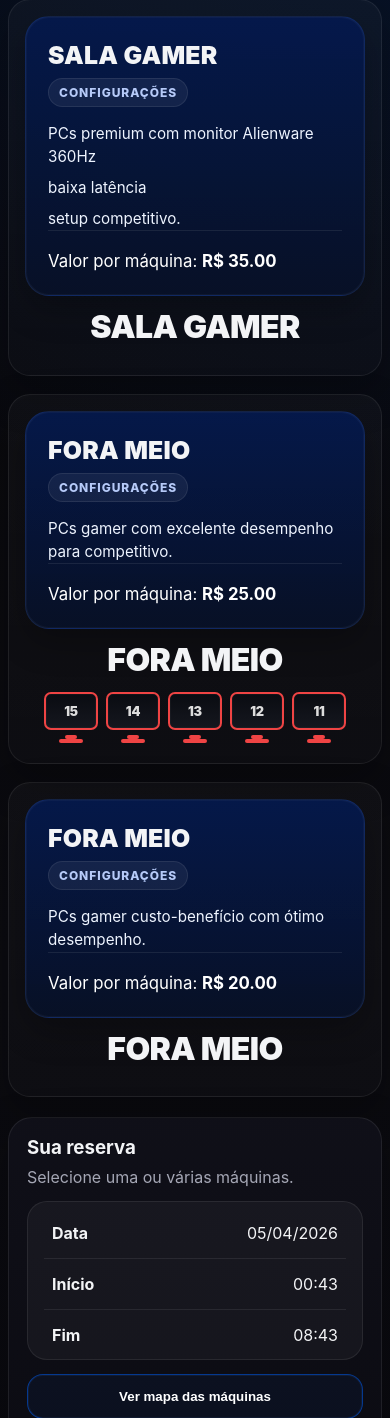
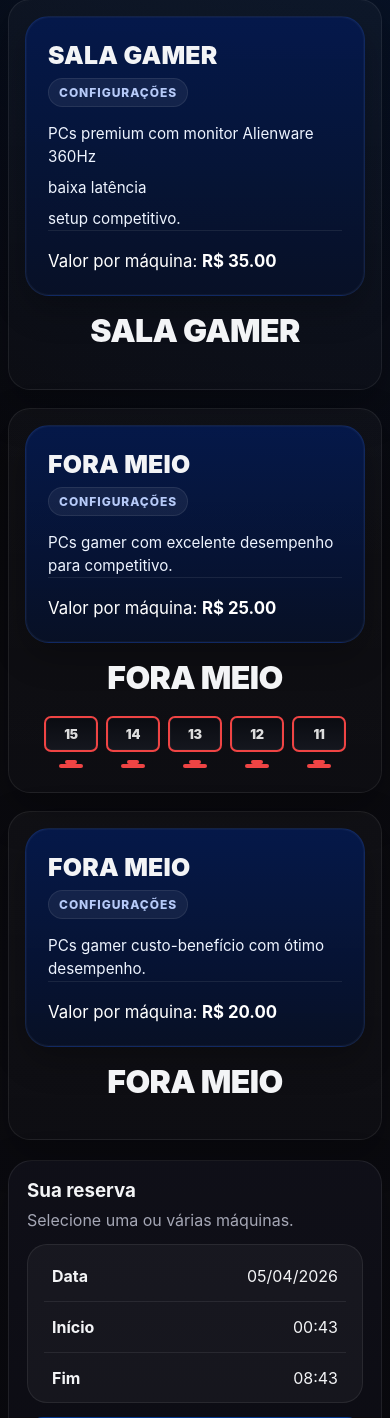
Before and after one commit to Hunter954/play4lanfragnight, a Flask app: page /evento/fragnight-31-03-2026 in a window 390 px wide. Shown: the part 312-1730 px from the top of the page. Run offline with Flask 3, Linux system fonts and the light colour scheme; data comes from the database, SQL or seed files in the repository; data that the repository does not hold is empty; parts of the project's set-up code (start-up, migrations or seed data) failed here and were passed over.

Commit message:
Add files via upload

```diff
--- a/app/static/css/app.css
+++ b/app/static/css/app.css
@@ -578,3 +578,53 @@ th,td{text-align:left;padding:14px;border-bottom:1px solid var(--line);vertical-
     height:38px;
   }
 }
+
+
+/* ===== Event detail layout + image map modal fix ===== */
+.section-event-detail .machine-sector-card{grid-template-columns:280px minmax(0,1fr);gap:24px;overflow:hidden;}
+.section-event-detail .machine-sector-stage{padding-inline:8px;}
+.section-event-detail .cinema-machine-grid{grid-template-columns:repeat(5,76px);gap:22px 14px;padding:6px 0 4px;}
+.section-event-detail .machine-seat .seat-monitor{width:76px;height:50px;}
+.section-event-detail .machine-seat .seat-stand{margin-top:8px;}
+.section-event-detail .machine-sector-card-fora_meio .cinema-machine-grid,
+.section-event-detail .machine-sector-card-fora_parede .cinema-machine-grid,
+.section-event-detail .machine-sector-card-sala_gamer .cinema-machine-grid{grid-template-columns:repeat(5,76px);gap:22px 14px;}
+.section-event-detail .machine-sector-card-fora_meio .machine-seat .seat-monitor,
+.section-event-detail .machine-sector-card-fora_parede .machine-seat .seat-monitor,
+.section-event-detail .machine-sector-card-sala_gamer .machine-seat .seat-monitor{width:76px;height:50px;}
+
+.map-modal__dialog--image{width:min(1380px,96vw);padding:22px 22px 18px;display:grid;gap:16px;}
+.map-modal__toolbar{display:flex;align-items:center;justify-content:space-between;gap:12px;padding-right:52px;}
+.map-modal__toolbar strong{font-size:1.05rem;}
+.map-modal__actions{display:flex;align-items:center;gap:8px;flex-wrap:wrap;}
+.map-modal__viewport{position:relative;overflow:auto;max-height:78vh;border-radius:22px;border:1px solid rgba(255,255,255,.08);background:rgba(5,8,16,.82);padding:16px;cursor:grab;}
+.map-modal__viewport.is-dragging{cursor:grabbing;}
+.map-modal__image{display:block;max-width:none;width:100%;height:auto;transform-origin:top left;transition:transform .14s ease;user-select:none;-webkit-user-drag:none;}
+
+@media (max-width: 1180px){
+  .section-event-detail .machine-sector-card{grid-template-columns:252px minmax(0,1fr);gap:20px;}
+  .section-event-detail .cinema-machine-grid,
+  .section-event-detail .machine-sector-card-fora_meio .cinema-machine-grid,
+  .section-event-detail .machine-sector-card-fora_parede .cinema-machine-grid,
+  .section-event-detail .machine-sector-card-sala_gamer .cinema-machine-grid{grid-template-columns:repeat(5,68px);gap:18px 10px;}
+  .section-event-detail .machine-seat .seat-monitor,
+  .section-event-detail .machine-sector-card-fora_meio .machine-seat .seat-monitor,
+  .section-event-detail .machine-sector-card-fora_parede .machine-seat .seat-monitor,
+  .section-event-detail .machine-sector-card-sala_gamer .machine-seat .seat-monitor{width:68px;height:44px;}
+}
+
+@media (max-width: 720px){
+  .section-event-detail .machine-sector-card{grid-template-columns:1fr;overflow:visible;}
+  .section-event-detail .machine-sector-stage{padding-inline:0;}
+  .section-event-detail .cinema-machine-grid,
+  .section-event-detail .machine-sector-card-fora_meio .cinema-machine-grid,
+  .section-event-detail .machine-sector-card-fora_parede .cinema-machine-grid,
+  .section-event-detail .machine-sector-card-sala_gamer .cinema-machine-grid{grid-template-columns:repeat(5,54px);gap:16px 8px;}
+  .section-event-detail .machine-seat .seat-monitor,
+  .section-event-detail .machine-sector-card-fora_meio .machine-seat .seat-monitor,
+  .section-event-detail .machine-sector-card-fora_parede .machine-seat .seat-monitor,
+  .section-event-detail .machine-sector-card-sala_gamer .machine-seat .seat-monitor{width:54px;height:36px;}
+  .map-modal__dialog--image{padding:16px 12px 12px;}
+  .map-modal__toolbar{align-items:flex-start;flex-direction:column;padding-right:42px;}
+  .map-modal__viewport{padding:10px;max-height:74vh;}
+}
--- a/app/static/js/app.js
+++ b/app/static/js/app.js
@@ -51,17 +51,87 @@ if (machineForm) {
 
 const mapModal = document.getElementById('map-modal');
 if (mapModal) {
+  const viewport = mapModal.querySelector('[data-map-viewport]');
+  const mapImage = mapModal.querySelector('[data-map-image]');
+  const zoomInButton = mapModal.querySelector('[data-zoom-in]');
+  const zoomOutButton = mapModal.querySelector('[data-zoom-out]');
+  const zoomResetButton = mapModal.querySelector('[data-zoom-reset]');
+  let scale = 1;
+  let isDragging = false;
+  let dragStartX = 0;
+  let dragStartY = 0;
+  let startScrollLeft = 0;
+  let startScrollTop = 0;
+
+  function applyZoom(nextScale) {
+    if (!mapImage) return;
+    scale = Math.min(4, Math.max(1, nextScale));
+    mapImage.style.transform = `scale(${scale})`;
+    if (zoomResetButton) {
+      zoomResetButton.textContent = `${Math.round(scale * 100)}%`;
+    }
+  }
+
+  function openMap() {
+    mapModal.hidden = false;
+    document.body.classList.add('modal-open');
+    applyZoom(1);
+    if (viewport) {
+      viewport.scrollTop = 0;
+      viewport.scrollLeft = 0;
+    }
+  }
+
+  function closeMap() {
+    mapModal.hidden = true;
+    document.body.classList.remove('modal-open');
+  }
+
   document.querySelectorAll('[data-open-map]').forEach((button) => {
-    button.addEventListener('click', () => {
-      mapModal.hidden = false;
-      document.body.classList.add('modal-open');
-    });
+    button.addEventListener('click', openMap);
   });
   document.querySelectorAll('[data-close-map]').forEach((button) => {
-    button.addEventListener('click', () => {
-      mapModal.hidden = true;
-      document.body.classList.remove('modal-open');
+    button.addEventListener('click', closeMap);
+  });
+
+  if (zoomInButton) zoomInButton.addEventListener('click', () => applyZoom(scale + 0.25));
+  if (zoomOutButton) zoomOutButton.addEventListener('click', () => applyZoom(scale - 0.25));
+  if (zoomResetButton) zoomResetButton.addEventListener('click', () => applyZoom(1));
+
+  if (viewport) {
+    viewport.addEventListener('wheel', (event) => {
+      if (!mapModal.hidden && event.ctrlKey) {
+        event.preventDefault();
+        applyZoom(scale + (event.deltaY < 0 ? 0.2 : -0.2));
+      }
+    }, { passive: false });
+
+    viewport.addEventListener('mousedown', (event) => {
+      if (scale <= 1) return;
+      isDragging = true;
+      dragStartX = event.clientX;
+      dragStartY = event.clientY;
+      startScrollLeft = viewport.scrollLeft;
+      startScrollTop = viewport.scrollTop;
+      viewport.classList.add('is-dragging');
     });
+
+    window.addEventListener('mousemove', (event) => {
+      if (!isDragging) return;
+      viewport.scrollLeft = startScrollLeft - (event.clientX - dragStartX);
+      viewport.scrollTop = startScrollTop - (event.clientY - dragStartY);
+    });
+
+    window.addEventListener('mouseup', () => {
+      isDragging = false;
+      viewport.classList.remove('is-dragging');
+    });
+  }
+
+  window.addEventListener('keydown', (event) => {
+    if (event.key === 'Escape' && !mapModal.hidden) {
+      closeMap();
+    }
   });
 }
 
--- a/app/templates/site/event_detail.html
+++ b/app/templates/site/event_detail.html
@@ -102,48 +102,23 @@
 
 <div class="map-modal" id="map-modal" hidden>
   <div class="map-modal__backdrop" data-close-map></div>
-  <div class="map-modal__dialog">
+  <div class="map-modal__dialog map-modal__dialog--image">
     <button class="map-modal__close" type="button" data-close-map>×</button>
-    <div class="reference-map reference-map-popup">
-      <div class="ref-top-row">
-        {% for label in ['16','17','18','19','20'] %}
-        <div class="ref-machine"><span class="seat-monitor"><span class="machine-number">{{ label }}</span></span><span class="seat-stand"></span></div>
-        {% endfor %}
+    <div class="map-modal__toolbar">
+      <strong>Mapa das máquinas</strong>
+      <div class="map-modal__actions">
+        <button class="btn btn-ghost btn-sm" type="button" data-zoom-out>−</button>
+        <button class="btn btn-ghost btn-sm" type="button" data-zoom-reset>100%</button>
+        <button class="btn btn-ghost btn-sm" type="button" data-zoom-in>+</button>
       </div>
-      <div class="ref-lower-grid">
-        <div class="ref-left-column">
-          <h3>FORA</h3>
-          <div class="ref-row">
-            {% for label in ['11','12','13','14','15'] %}
-            <div class="ref-machine"><span class="seat-monitor"><span class="machine-number">{{ label }}</span></span><span class="seat-stand"></span></div>
-            {% endfor %}
-          </div>
-          <div class="ref-row">
-            {% for label in ['06','07','08','09','10'] %}
-            <div class="ref-machine"><span class="seat-monitor"><span class="machine-number">{{ label }}</span></span><span class="seat-stand"></span></div>
-            {% endfor %}
-          </div>
-          <h3 class="mt-gap">FORA</h3>
-          <div class="ref-row ref-row-bottom">
-            {% for label in ['05','04','03','02','01'] %}
-            <div class="ref-machine"><span class="seat-monitor"><span class="machine-number">{{ label }}</span></span><span class="seat-stand"></span></div>
-            {% endfor %}
-          </div>
-        </div>
-        <div class="ref-right-column">
-          <h3>SALA GAMER</h3>
-          <div class="ref-row">
-            {% for label in ['25','24','23','22','21'] %}
-            <div class="ref-machine"><span class="seat-monitor"><span class="machine-number">{{ label }}</span></span><span class="seat-stand"></span></div>
-            {% endfor %}
-          </div>
-          <div class="ref-row">
-            {% for label in ['26','27','28','29','30'] %}
-            <div class="ref-machine"><span class="seat-monitor"><span class="machine-number">{{ label }}</span></span><span class="seat-stand"></span></div>
-            {% endfor %}
-          </div>
-        </div>
-      </div>
+    </div>
+    <div class="map-modal__viewport" data-map-viewport>
+      <img
+        src="https://i.imgur.com/GDJzzA5.png"
+        alt="Mapa das máquinas"
+        class="map-modal__image"
+        data-map-image
+      >
     </div>
   </div>
 </div>
```
